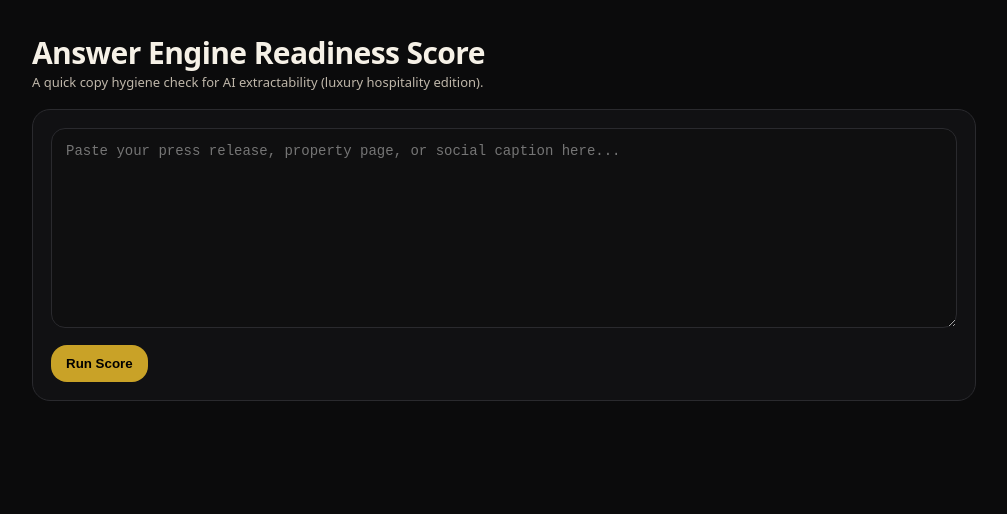
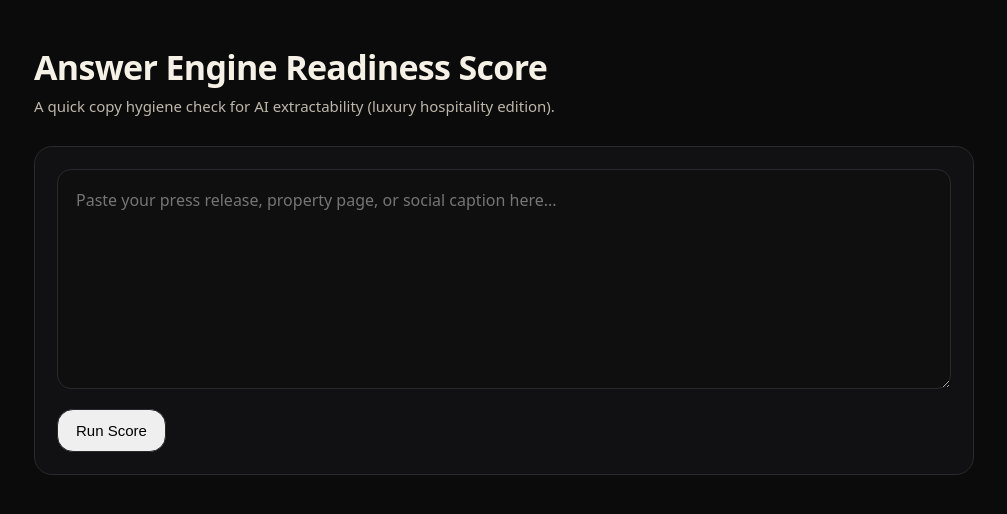
Before and after one commit to Martitu/answer-engine-readiness-score, a Next.js app: page / in a window 1280 px wide. Shown: the top 514 px of the page, without its empty margins (136-1143 px from the left). Built offline with nearby package versions, Linux system fonts and the light colour scheme.

Commit message:
Update globals.css

```diff
--- a/app/globals.css
+++ b/app/globals.css
@@ -1,27 +1,168 @@
-:root{
-  --bg:#0b0b0c; --panel:#111113; --panel2:#0f0f10; --border:#2a2a2e;
-  --ivory:#f6f1e7; --muted:#bfb7aa; --gold:#c9a227; --gold2:#d6b23a;
+:root {
+  --bg: #0b0b0c;
+  --panel: #111113;
+  --panel2: #0f0f10;
+  --border: #2a2a2e;
+
+  --ivory: #f6f1e7;
+  --muted: #bfb7aa;
+
+  --gold: #c9a227;
+  --gold-soft: rgba(201, 162, 39, 0.15);
 }
-*{box-sizing:border-box} html,body{height:100%}
-body{margin:0;background:var(--bg);color:var(--ivory);
-  font-family:ui-sans-serif,system-ui,-apple-system,Segoe UI,Roboto,Helvetica,Arial}
-.container{max-width:980px;margin:0 auto;padding:32px 18px;display:grid;gap:18px}
-.h1{font-size:30px;font-weight:650;letter-spacing:-.02em;margin:0}
-.sub{margin:0;color:var(--muted);font-size:13px}
-.card{border:1px solid var(--border);background:var(--panel);border-radius:18px;padding:18px}
-.textarea{width:100%;min-height:200px;resize:vertical;border-radius:14px;border:1px solid var(--border);
-  background:var(--panel2);color:var(--ivory);padding:14px;font-size:14px;outline:none}
-.row{display:flex;gap:10px;flex-wrap:wrap;align-items:center}
-.btn{border:1px solid var(--border);border-radius:16px;padding:10px 14px;cursor:pointer;font-weight:600;
-  background:transparent;color:var(--ivory)}
-.btnGold{background:var(--gold);color:black;border-color:transparent}
-.btnGold:hover{background:var(--gold2)}
-.kpi{border:1px solid var(--border);background:var(--panel2);border-radius:18px;padding:14px}
-.kpiTop{display:flex;justify-content:space-between;gap:10px;flex-wrap:wrap;align-items:baseline}
-.score{font-size:24px;font-weight:700}
-.badge{display:inline-block;padding:6px 10px;border-radius:999px;border:1px solid var(--border);
-  background:#161618;color:var(--gold);font-size:12px}
-.h2{margin:14px 0 8px;font-size:18px;font-weight:650}
-.ul{margin:0;padding-left:18px}
-.small{font-size:12px;color:var(--muted)}
-.hr{height:1px;background:var(--border);border:none;margin:12px 0}
+
+/* Base reset */
+* {
+  box-sizing: border-box;
+}
+
+html, body {
+  height: 100%;
+}
+
+body {
+  margin: 0;
+  background: var(--bg);
+  color: var(--ivory);
+  font-family: ui-sans-serif, system-ui, -apple-system, "Segoe UI", Roboto, Helvetica, Arial, sans-serif;
+  line-height: 1.6;
+}
+
+/* Layout */
+.container {
+  max-width: 980px;
+  margin: 0 auto;
+  padding: 40px 20px;
+  display: grid;
+  gap: 28px;
+}
+
+/* Headings */
+.h1 {
+  font-size: 34px;
+  font-weight: 600;
+  letter-spacing: -0.02em;
+  margin: 0;
+}
+
+.sub {
+  margin: 0;
+  color: var(--muted);
+  font-size: 15px;
+}
+
+/* Cards */
+.card {
+  border: 1px solid var(--border);
+  background: var(--panel);
+  border-radius: 18px;
+  padding: 22px;
+}
+
+/* Textarea */
+.textarea {
+  width: 100%;
+  min-height: 220px;
+  background: var(--panel2);
+  color: var(--ivory);
+  border: 1px solid var(--border);
+  border-radius: 14px;
+  padding: 18px;
+  font-family: inherit;
+  font-size: 16px;
+  line-height: 1.6;
+  resize: vertical;
+}
+
+.textarea:focus {
+  outline: none;
+  border-color: rgba(201, 162, 39, 0.6);
+  box-shadow: 0 0 0 3px var(--gold-soft);
+}
+
+/* Buttons */
+.btn {
+  border: 1px solid var(--border);
+  border-radius: 16px;
+  padding: 12px 18px;
+  cursor: pointer;
+  font-size: 15px;
+  font-weight: 500;
+  transition: 0.2s ease;
+}
+
+.btn.primary {
+  background: var(--gold);
+  color: #111;
+  border: none;
+}
+
+.btn.primary:hover {
+  opacity: 0.9;
+}
+
+.btn.secondary {
+  background: transparent;
+  color: var(--ivory);
+}
+
+.btn.secondary:hover {
+  background: var(--panel2);
+}
+
+/* Row layout */
+.row {
+  display: flex;
+  gap: 14px;
+  flex-wrap: wrap;
+  align-items: center;
+}
+
+/* Score block */
+.score {
+  font-size: 40px;
+  font-weight: 600;
+}
+
+.score-band {
+  display: inline-block;
+  margin-top: 6px;
+  padding: 6px 12px;
+  border-radius: 999px;
+  font-size: 13px;
+  background: var(--gold-soft);
+  color: var(--gold);
+}
+
+/* Section headings */
+.section-title {
+  font-size: 20px;
+  font-weight: 600;
+  margin: 0 0 10px 0;
+}
+
+/* Lists */
+ul {
+  margin: 0;
+  padding-left: 18px;
+  color: var(--muted);
+}
+
+/* Small muted text */
+.muted {
+  color: var(--muted);
+  font-size: 14px;
+}
+
+/* CTA block */
+.cta {
+  border: 1px solid var(--border);
+  background: var(--panel2);
+  border-radius: 18px;
+  padding: 24px;
+}
+
+.cta h3 {
+  margin: 0 0 10px 0;
+  font-weight: 600;
+}
```
